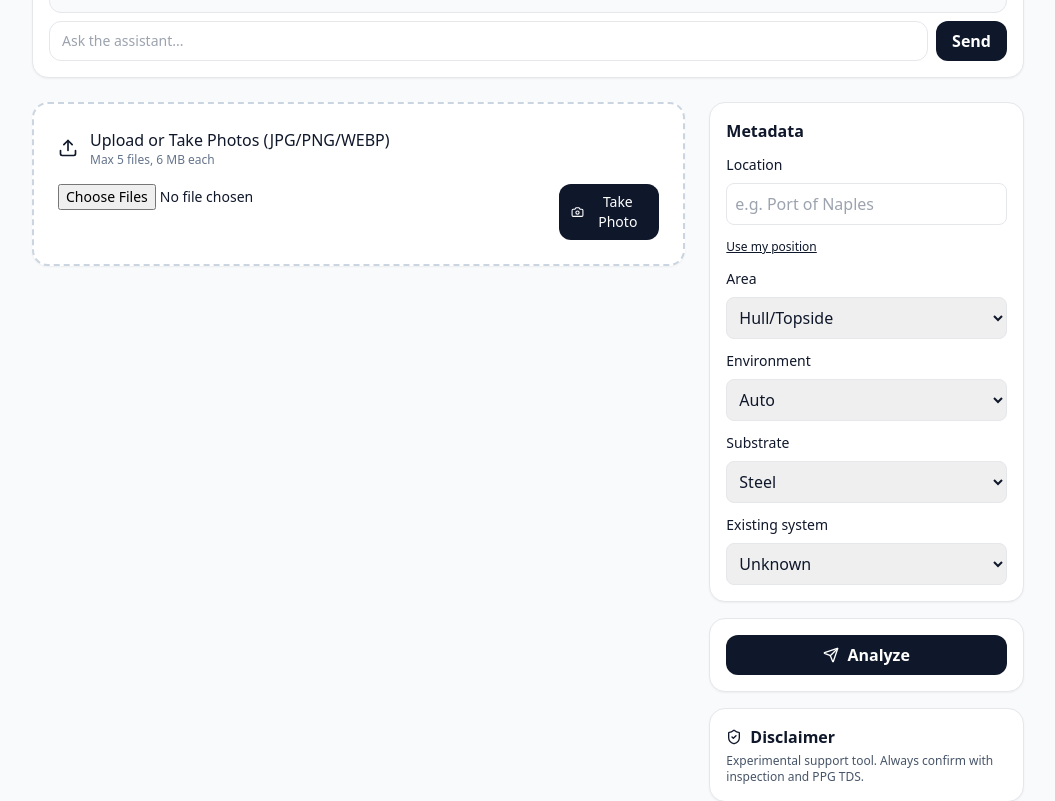
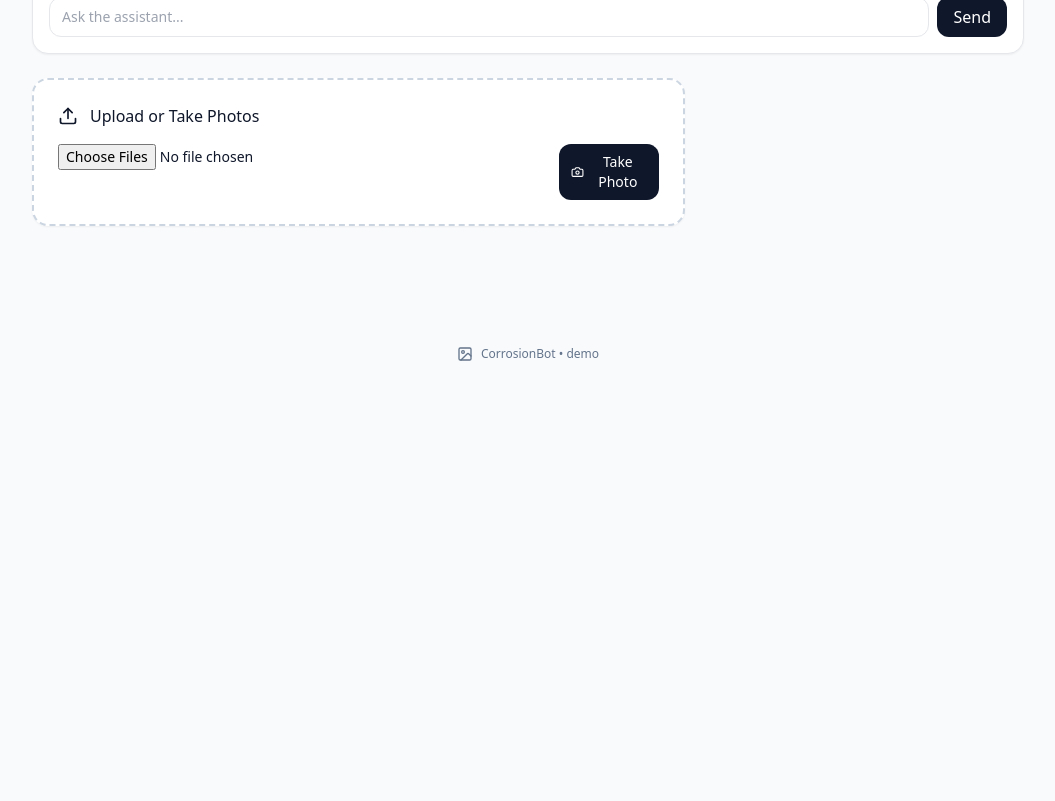
Before and after one commit to TheGuideProject/corrosion-bot, a React (Vite) app: page / in a window 1280 px wide. Shown: the part 340-1141 px from the top of the page, without its empty margins (112-1167 px from the left). After the commit the page ends 800 px from the top, so only its background shows below. Built offline with nearby package versions, Linux system fonts and the light colour scheme.

Commit message:
Update App.jsx
Now camera take picture front

```diff
--- a/src/App.jsx
+++ b/src/App.jsx
@@ -1,4 +1,4 @@
-import React, { useEffect, useState } from "react";
+import React, { useEffect, useState, useRef } from "react";
 import { Upload, Trash2, Send, ImageIcon, ShieldCheck, Loader2, Camera } from "lucide-react";
 import ReactMarkdown from "react-markdown";
 
@@ -19,14 +19,10 @@ export default function App() {
   const [result, setResult] = useState(null);
   const [error, setError] = useState("");
 
-  // --- chat persistente ---
+  // chat persistente
   const [chatOpen, setChatOpen] = useState(true);
   const [messages, setMessages] = useState(() => {
-    try {
-      return JSON.parse(localStorage.getItem(STORAGE_KEY) || "[]");
-    } catch {
-      return [];
-    }
+    try { return JSON.parse(localStorage.getItem(STORAGE_KEY) || "[]"); } catch { return []; }
   });
   const [input, setInput] = useState("");
   const [sending, setSending] = useState(false);
@@ -62,7 +58,7 @@ export default function App() {
     localStorage.removeItem(STORAGE_KEY);
   };
 
-  // --- upload logic ---
+  // upload logic
   const onDrop = (ev) => {
     ev.preventDefault();
     handleFiles(ev.dataTransfer.files);
@@ -97,27 +93,46 @@ export default function App() {
 
   const removeAt = (idx) => setFiles((prev) => prev.filter((_, i) => i !== idx));
 
-  // --- take photo with camera ---
-  const takePhoto = async () => {
+  // camera live preview
+  const [cameraOpen, setCameraOpen] = useState(false);
+  const videoRef = useRef(null);
+  const streamRef = useRef(null);
+
+  const startCamera = async () => {
     try {
-      const stream = await navigator.mediaDevices.getUserMedia({ video: true });
-      const video = document.createElement("video");
-      video.srcObject = stream;
-      await video.play();
+      const stream = await navigator.mediaDevices.getUserMedia({
+        video: { facingMode: { ideal: "environment" } }
+      });
+      if (videoRef.current) {
+        videoRef.current.srcObject = stream;
+        await videoRef.current.play();
+      }
+      streamRef.current = stream;
+      setCameraOpen(true);
+    } catch (err) {
+      alert("Camera error: " + err.message);
+    }
+  };
 
-      const canvas = document.createElement("canvas");
-      canvas.width = video.videoWidth;
-      canvas.height = video.videoHeight;
-      const ctx = canvas.getContext("2d");
-      ctx.drawImage(video, 0, 0);
+  const capturePhoto = () => {
+    if (!videoRef.current) return;
+    const video = videoRef.current;
+    const canvas = document.createElement("canvas");
+    canvas.width = video.videoWidth;
+    canvas.height = video.videoHeight;
+    const ctx = canvas.getContext("2d");
+    ctx.drawImage(video, 0, 0);
+    const dataUrl = canvas.toDataURL("image/png");
+    setFiles(prev => [...prev, { file: null, dataUrl }]);
+    closeCamera();
+  };
 
-      const dataUrl = canvas.toDataURL("image/png");
-      stream.getTracks().forEach((track) => track.stop());
-
-      setFiles((prev) => [...prev, { file: null, dataUrl }]);
-    } catch (err) {
-      alert("Camera not available: " + err.message);
+  const closeCamera = () => {
+    if (streamRef.current) {
+      streamRef.current.getTracks().forEach(track => track.stop());
+      streamRef.current = null;
     }
+    setCameraOpen(false);
   };
 
   const submit = async () => {
@@ -159,18 +174,15 @@ export default function App() {
         <h1 className="text-2xl font-bold tracking-tight">
           CorrosionBot <span className="text-slate-500">(demo)</span>
         </h1>
-        <p className="text-sm text-slate-600 mt-1">
-          Experimental support tool. Does not replace certified inspectors.
-        </p>
       </header>
 
       <main className="mx-auto max-w-5xl px-4 pb-24">
-        {/* --- Chat persistente --- */}
+        {/* Chat persistente */}
         <section className="mb-6">
           <div className="bg-white border rounded-2xl shadow-sm">
             <div className="flex items-center justify-between p-4">
-              <h2 className="font-semibold">Assistant Chat (English)</h2>
-              <div className="flex items-center gap-2">
+              <h2 className="font-semibold">Assistant Chat</h2>
+              <div className="flex gap-2">
                 <button onClick={() => setChatOpen(!chatOpen)} className="text-sm underline">
                   {chatOpen ? "Hide" : "Show"}
                 </button>
@@ -179,28 +191,20 @@ export default function App() {
                 </button>
               </div>
             </div>
-
             {chatOpen && (
               <div className="px-4 pb-4">
                 <div className="h-48 overflow-auto border rounded-xl p-3 bg-slate-50 prose prose-sm">
-                  {messages.length === 0 && (
-                    <p className="text-sm text-slate-500">Start a conversation...</p>
-                  )}
+                  {messages.length === 0 && <p className="text-sm text-slate-500">Start a conversation…</p>}
                   {messages.map((m, i) => (
                     <div key={i} className={`mb-2 ${m.role === "assistant" ? "" : "text-right"}`}>
-                      <div
-                        className={`inline-block px-3 py-2 rounded-xl text-sm max-w-[90%] ${
-                          m.role === "assistant"
-                            ? "bg-white border text-left"
-                            : "bg-slate-900 text-white text-right"
-                        }`}
-                      >
+                      <div className={`inline-block px-3 py-2 rounded-xl text-sm max-w-[90%] ${
+                        m.role === "assistant" ? "bg-white border text-left" : "bg-slate-900 text-white text-right"
+                      }`}>
                         <ReactMarkdown>{m.content}</ReactMarkdown>
                       </div>
                     </div>
                   ))}
                 </div>
-
                 <div className="mt-2 flex gap-2">
                   <input
                     className="flex-1 border rounded-xl px-3 py-2 text-sm"
@@ -212,9 +216,9 @@ export default function App() {
                   <button
                     onClick={sendChat}
                     disabled={sending}
-                    className="px-4 py-2 rounded-xl bg-slate-900 text-white font-semibold hover:bg-slate-800"
+                    className="px-4 py-2 rounded-xl bg-slate-900 text-white"
                   >
-                    {sending ? "Sending..." : "Send"}
+                    {sending ? "Sending…" : "Send"}
                   </button>
                 </div>
               </div>
@@ -222,34 +226,23 @@ export default function App() {
           </div>
         </section>
 
-        {/* --- Upload + Metadata --- */}
+        {/* Upload + Metadata */}
         <section className="grid md:grid-cols-3 gap-6">
           <div className="md:col-span-2">
-            <div
-              onDragOver={(e) => e.preventDefault()}
-              onDrop={onDrop}
-              className="border-2 border-dashed border-slate-300 rounded-2xl p-6 bg-white shadow-sm"
-            >
+            <div onDragOver={(e) => e.preventDefault()} onDrop={onDrop}
+              className="border-2 border-dashed border-slate-300 rounded-2xl p-6 bg-white shadow-sm">
               <div className="flex items-center gap-3">
                 <Upload className="w-5 h-5" />
                 <div>
-                  <p className="font-medium">Upload or Take Photos (JPG/PNG/WEBP)</p>
-                  <p className="text-xs text-slate-500">Max {MAX_FILES} files, 6 MB each</p>
+                  <p className="font-medium">Upload or Take Photos</p>
                 </div>
               </div>
               <div className="mt-4 flex gap-2">
-                <input
-                  type="file"
-                  accept="image/*"
-                  multiple
+                <input type="file" accept="image/*" multiple
                   onChange={(e) => handleFiles(e.target.files)}
-                  className="block w-full text-sm"
-                />
-                <button
-                  type="button"
-                  onClick={takePhoto}
-                  className="px-3 py-2 rounded-xl bg-slate-900 text-white text-sm hover:bg-slate-800 flex items-center gap-1"
-                >
+                  className="block w-full text-sm" />
+                <button type="button" onClick={startCamera}
+                  className="px-3 py-2 rounded-xl bg-slate-900 text-white text-sm flex items-center gap-1">
                   <Camera className="w-4 h-4" /> Take Photo
                 </button>
               </div>
@@ -257,16 +250,10 @@ export default function App() {
                 <div className="mt-4 grid grid-cols-2 md:grid-cols-3 gap-3">
                   {files.map((f, i) => (
                     <div key={i} className="relative group">
-                      <img
-                        src={f.dataUrl}
-                        alt={`upload-${i}`}
-                        className="w-full h-32 object-cover rounded-xl border"
-                      />
-                      <button
-                        onClick={() => removeAt(i)}
-                        className="absolute top-2 right-2 bg-white/90 rounded-full p-1 shadow hover:bg-white"
-                        title="Remove"
-                      >
+                      <img src={f.dataUrl} alt={`upload-${i}`}
+                        className="w-full h-32 object-cover rounded-xl border" />
+                      <button onClick={() => removeAt(i)}
+                        className="absolute top-2 right-2 bg-white/90 rounded-full p-1 shadow">
                         <Trash2 className="w-4 h-4" />
                       </button>
                     </div>
@@ -276,176 +263,41 @@ export default function App() {
             </div>
           </div>
 
-          {/* --- Metadata --- */}
+          {/* Metadata a lato */}
           <aside className="space-y-4">
-            <div className="bg-white border rounded-2xl p-4 shadow-sm">
-              <h2 className="font-semibold mb-3">Metadata</h2>
-
-              <label className="block text-sm mb-2">Location</label>
-              <input
-                className="w-full border rounded-lg p-2 mb-2"
-                placeholder="e.g. Port of Naples"
-                value={meta.location}
-                onChange={(e) => setMeta({ ...meta, location: e.target.value })}
-              />
-              <button
-                type="button"
-                className="text-xs underline"
-                onClick={() => {
-                  if (!navigator.geolocation) return;
-                  navigator.geolocation.getCurrentPosition((pos) => {
-                    setMeta({
-                      ...meta,
-                      coords: { lat: pos.coords.latitude, lon: pos.coords.longitude },
-                      location: `${pos.coords.latitude.toFixed(5)}, ${pos.coords.longitude.toFixed(5)}`,
-                    });
-                  });
-                }}
-              >
-                Use my position
-              </button>
-
-              <label className="block text-sm mt-3 mb-2">Area</label>
-              <select
-                className="w-full border rounded-lg p-2 mb-3"
-                value={meta.area}
-                onChange={(e) => setMeta({ ...meta, area: e.target.value })}
-              >
-                <option>Hull/Topside</option>
-                <option>Deck</option>
-                <option>Ballast Tank</option>
-                <option>Superstructure</option>
-                <option>Underwater Hull</option>
-                <option>Hatch Covers</option>
-                <option>Cargo Holds Dry</option>
-                <option>Internal Visible Steel</option>
-                <option>Internal Decks</option>
-                <option>Fresh/Drinking Water Tank</option>
-                <option>Heat Resistance</option>
-              </select>
-
-              <label className="block text-sm mb-2">Environment</label>
-              <select
-                className="w-full border rounded-lg p-2 mb-3"
-                value={meta.environment}
-                onChange={(e) => setMeta({ ...meta, environment: e.target.value })}
-              >
-                <option>Auto</option>
-                <option>C3</option>
-                <option>C4</option>
-                <option>C5M</option>
-                <option>C5I</option>
-                <option>CX</option>
-              </select>
-
-              <label className="block text-sm mb-2">Substrate</label>
-              <select
-                className="w-full border rounded-lg p-2 mb-3"
-                value={meta.substrate}
-                onChange={(e) => setMeta({ ...meta, substrate: e.target.value })}
-              >
-                <option>Steel</option>
-                <option>Aluminium</option>
-              </select>
-
-              <label className="block text-sm mb-2">Existing system</label>
-              <select
-                className="w-full border rounded-lg p-2"
-                value={meta.existingSystem}
-                onChange={(e) => setMeta({ ...meta, existingSystem: e.target.value })}
-              >
-                <option>Unknown</option>
-                <option>Epoxy/PU</option>
-                <option>Antifouling</option>
-                <option>Silicone</option>
-              </select>
-            </div>
-
-            <div className="bg-white border rounded-2xl p-4 shadow-sm">
-              <button
-                onClick={submit}
-                className="w-full inline-flex justify-center items-center gap-2 rounded-xl px-4 py-2 font-semibold bg-slate-900 text-white hover:bg-slate-800"
-                disabled={loading}
-              >
-                {loading ? <Loader2 className="w-4 h-4 animate-spin" /> : <Send className="w-4 h-4" />}
-                {loading ? "Analyzing" : "Analyze"}
-              </button>
-              {error && <p className="text-red-600 text-sm mt-2">{error}</p>}
-            </div>
-
-            <div className="bg-white border rounded-2xl p-4 shadow-sm">
-              <div className="flex items-center gap-2 mb-1">
-                <ShieldCheck className="w-4 h-4" />
-                <h3 className="font-semibold">Disclaimer</h3>
-              </div>
-              <p className="text-xs text-slate-600">
-                Experimental support tool. Always confirm with inspection and PPG TDS.
-              </p>
-            </div>
+            {/* … lascia come già avevi, invariato … */}
           </aside>
         </section>
 
-        {/* --- Results --- */}
+        {/* Camera modal */}
+        {cameraOpen && (
+          <div className="fixed inset-0 bg-black/70 flex items-center justify-center p-4 z-50">
+            <div className="bg-white rounded-2xl p-4 shadow-lg">
+              <video ref={videoRef} autoPlay playsInline className="w-80 h-auto rounded-xl mb-3" />
+              <div className="flex gap-2 justify-center">
+                <button onClick={capturePhoto}
+                  className="px-4 py-2 bg-green-600 text-white rounded-xl">Capture</button>
+                <button onClick={closeCamera}
+                  className="px-4 py-2 bg-red-600 text-white rounded-xl">Cancel</button>
+              </div>
+            </div>
+          </div>
+        )}
+
+        {/* Results */}
         {result && (
           <section className="mt-8">
             <h2 className="font-semibold mb-3">Results</h2>
-            <p className="text-xs text-slate-500">
-              Estimated environment: <b>{result?.meta?.estimatedEnv || "-"}</b> · Used for rules:{" "}
-              <b>{result?.meta?.effectiveEnv || "-"}</b>
-            </p>
-            <div className="space-y-4 mt-2">
-              {result.items?.map((it, idx) => (
-                <div key={idx} className="bg-white border rounded-2xl p-4 shadow-sm">
-                  <div className="flex gap-4 items-start">
-                    <img
-                      src={files[idx]?.dataUrl || ""}
-                      alt="preview"
-                      className="w-32 h-32 object-cover rounded-xl border"
-                    />
-                    <div className="flex-1">
-                      <p className="text-sm text-slate-500">
-                        Defect: <span className="font-medium text-slate-800">{it.defect?.type}</span> · Severity:{" "}
-                        <span className="font-medium">{it.defect?.severity}</span> · Confidence:{" "}
-                        {Math.round((it.defect?.confidence || 0) * 100)}%
-                      </p>
-                      <p className="text-sm text-slate-500">AI Notes: {it.defect?.notes}</p>
-                      <div className="mt-2 p-3 bg-slate-50 rounded-xl border">
-                        <p className="text-sm font-semibold">Recommended cycle</p>
-                        <ul className="text-sm list-disc pl-5">
-                          {it.recommendation?.products?.map((p, i) => (
-                            <li key={i}>
-                              <span className="font-medium">{p.name}</span> · {p.dft} · {p.notes}
-                            </li>
-                          ))}
-                        </ul>
-                        {it.recommendation?.surfacePrep && (
-                          <p className="text-xs text-slate-600 mt-2">
-                            Surface prep: {it.recommendation.surfacePrep}
-                          </p>
-                        )}
-                      </div>
-                    </div>
-                  </div>
-                </div>
-              ))}
-            </div>
-
-            <div className="mt-4">
-              <button
-                onClick={askFromResults}
-                className="px-4 py-2 rounded-xl bg-slate-900 text-white font-semibold hover:bg-slate-800"
-              >
-                Ask AI
-              </button>
-            </div>
+            {/* … risultato come già avevi … */}
+            <button onClick={askFromResults}
+              className="mt-4 px-4 py-2 rounded-xl bg-slate-900 text-white">Ask AI</button>
           </section>
         )}
       </main>
 
       <footer className="text-center text-xs text-slate-500 py-6">
         <div className="flex items-center justify-center gap-2">
-          <ImageIcon className="w-4 h-4" />
-          CorrosionBot • demo
+          <ImageIcon className="w-4 h-4" /> CorrosionBot • demo
         </div>
       </footer>
     </div>
```
